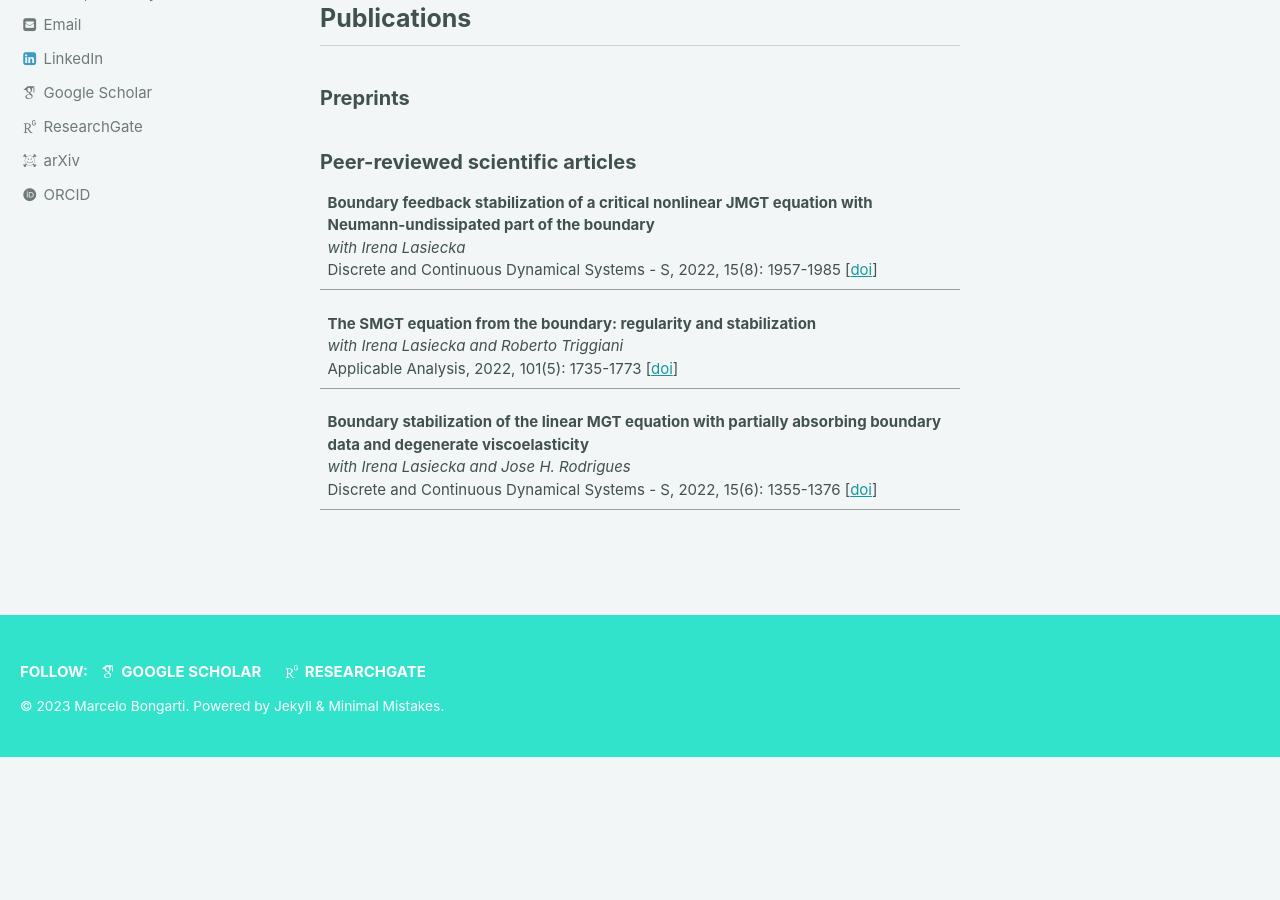
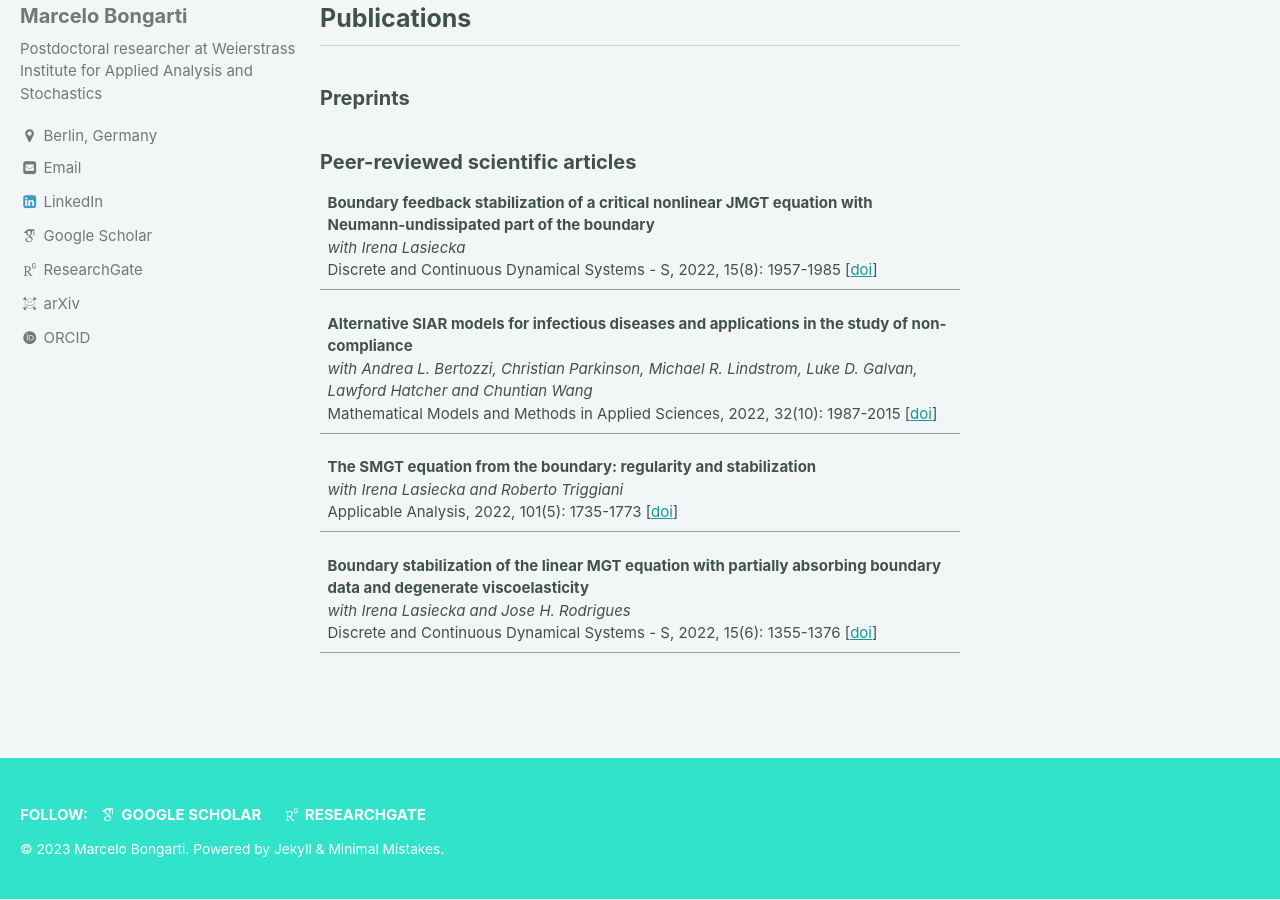
Before and after one commit to mbongarti/mbongarti.github.io, a Jekyll site: the page built from _pages/research.md, in a window 1280 px wide and 900 px high, scrolled down 863 px. Built offline with Jekyll 4.4.1, drawn with Linux system fonts in a browser that asks for light colours; some web fonts are replaced; before the commit the page ends 1620 px from its top, so only the background shows below that.

Commit message:
Update research.md

```diff
--- a/_pages/research.md
+++ b/_pages/research.md
@@ -29,6 +29,8 @@
 
 **Boundary feedback stabilization of a critical nonlinear JMGT equation with Neumann-undissipated part of the boundary** <br> _with Irena Lasiecka_ <br> Discrete and Continuous Dynamical Systems - S, 2022, 15(8): 1957-1985 [[doi](https://www.aimsciences.org/article/doi/10.3934/dcdss.2022107)] |
 
+**Alternative SIAR models for infectious diseases and applications in the study of non-compliance** <br> _with Andrea L. Bertozzi, Christian Parkinson, Michael R. Lindstrom, Luke D. Galvan, Lawford Hatcher and Chuntian Wang_ <br>  Mathematical Models and Methods in Applied Sciences, 2022, 32(10): 1987-2015 [[doi](https://doi.org/10.1142/S0218202522500464)] |
+
 **The SMGT equation from the boundary: regularity and stabilization** <br> _with Irena Lasiecka and Roberto Triggiani_ <br> Applicable Analysis, 2022, 101(5): 1735-1773 [[doi](https://doi.org/10.1080/00036811.2021.1999420)] |
 
 **Boundary stabilization of the linear MGT equation with partially absorbing boundary data and degenerate viscoelasticity** <br> _with Irena Lasiecka and Jose H. Rodrigues_ <br> Discrete and Continuous Dynamical Systems - S, 2022, 15(6): 1355-1376 [[doi](https://doi.org/10.3934/dcdss.2022020)] |
```
